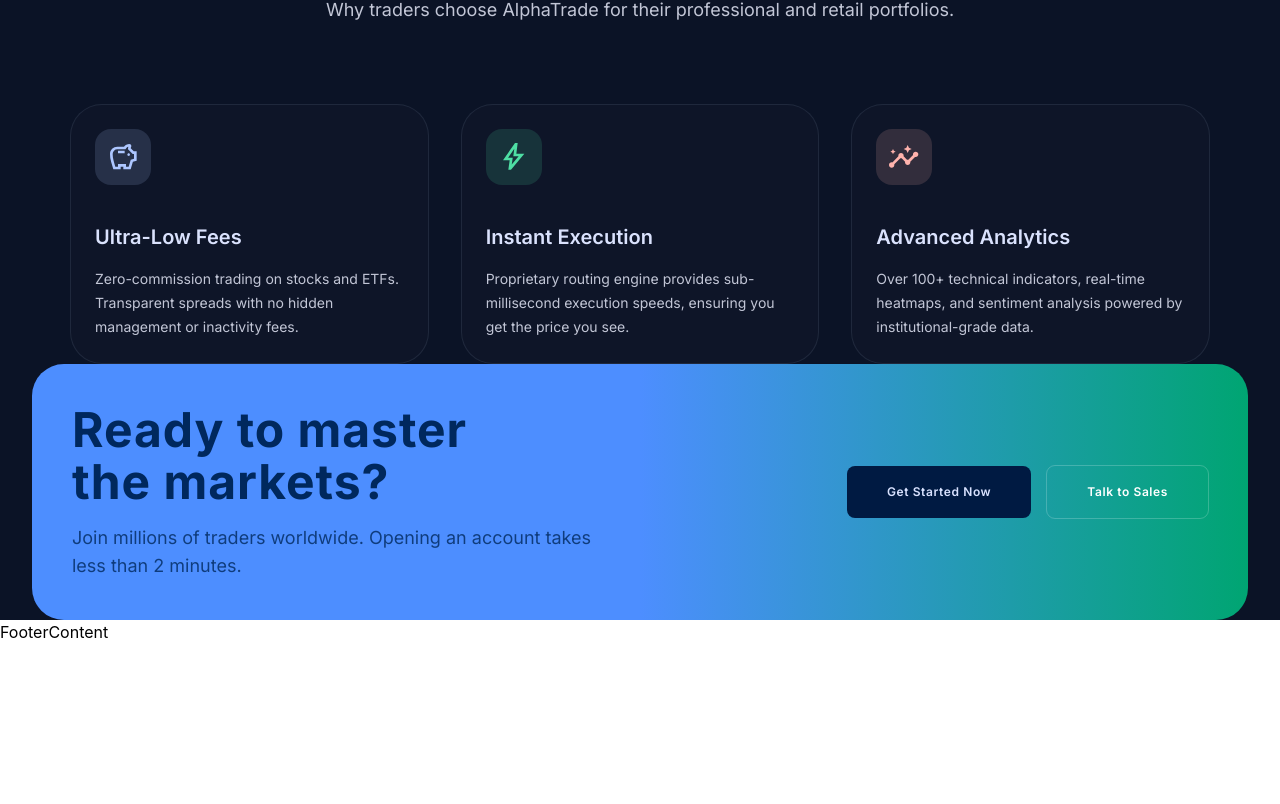
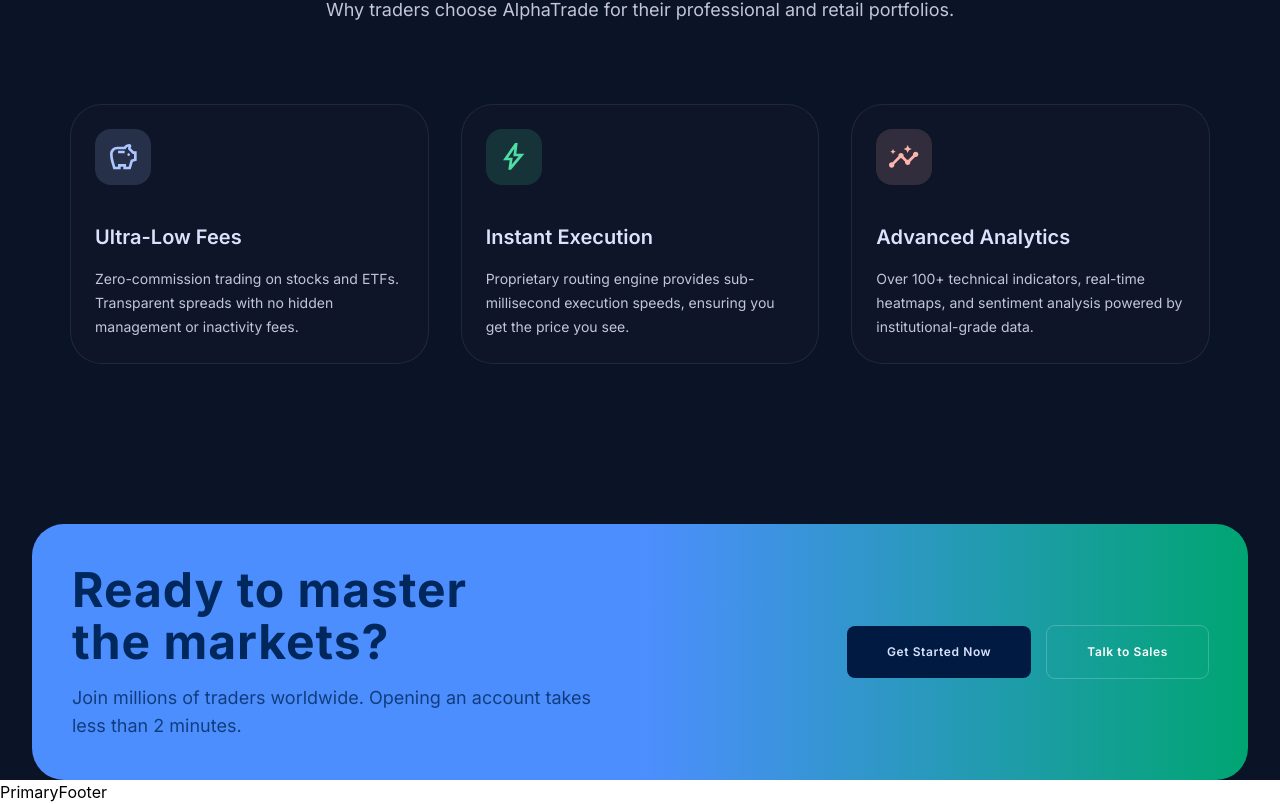
Before and after one commit to alizewulf/alphatrade-pro, a React (Vite) app: page /home in a window 1280 px wide. Shown: the part 1428-2232 px from the top of the page. Before the commit the page ends 2072 px from the top, so only its background shows below. Built offline with nearby package versions, Linux system fonts and the light colour scheme.

Commit message:
refactor: data router provide

```diff
--- a/src/app/App.tsx
+++ b/src/app/App.tsx
@@ -1,10 +1,10 @@
-import AppRoutes from "./AppRoutes"
-
+import { RouterProvider } from "react-router"
+import {router} from './AppRoutes'
 function App() {
 
   return (
     <>
-        <AppRoutes/>
+      <RouterProvider router={router}/>
     </>
   )
 }
--- a/src/app/AppLayout.tsx
+++ b/src/app/AppLayout.tsx
@@ -1,17 +1,30 @@
-import { HeaderContent } from "../widgets/header"
-import { FooterContent } from "../widgets/footer"
-import { Outlet } from "react-router"
+import { HeaderContent } from "../widgets/header";
+import { FooterContent } from "../widgets/footer";
+import { Outlet, useMatches } from "react-router";
+
+type RouteHandle = {
+  footer?: "primary" | "secondary";
+};
 
 function AppLayout() {
+  const matches = useMatches() as Array<{
+    handle?: RouteHandle;
+  }>;
+
+  const footerVariant =
+    matches.at(-1)?.handle?.footer ?? "primary";
+
   return (
     <>
-        <HeaderContent></HeaderContent>
-        <main>
-          <Outlet/>
-        </main>
-        <FooterContent></FooterContent>
+      <HeaderContent />
+
+      <main>
+        <Outlet />
+      </main>
+
+      <FooterContent variant={footerVariant} />
     </>
-  )
+  );
 }
 
 export default AppLayout
--- a/src/app/AppRoutes.tsx
+++ b/src/app/AppRoutes.tsx
@@ -1,18 +1,23 @@
-import { BrowserRouter, Navigate, Route, Routes } from "react-router";
+import { createBrowserRouter, Navigate } from "react-router";
+import AppLayout from "@/app/AppLayout";
 import WelcomePage from "@/pages/WelcomePage/WelcomePage";
-import AppLayout from "@/app/AppLayout";
 
-function AppRoutes() {
-  return (
-    <BrowserRouter>
-      <Routes>
-        <Route element={<AppLayout />}>
-          <Route path="/home" element={<WelcomePage />} />
-          <Route path="/" element={<Navigate to="/home" replace />} />
-        </Route>
-      </Routes>
-    </BrowserRouter>
-  );
-}
-
-export default AppRoutes;
+export const router = createBrowserRouter([
+  {
+    path: "/",
+    element: <AppLayout />,
+    children: [
+      {
+        path: "home",
+        element: <WelcomePage />,
+        handle: {
+          footer: "primary",
+        },
+      },
+      {
+        index: true,
+        element: <Navigate to="/home" replace />,
+      },
+    ],
+  },
+]);
--- a/src/pages/WelcomePage/ui/join-now-section/JoinNowContainer.tsx
+++ b/src/pages/WelcomePage/ui/join-now-section/JoinNowContainer.tsx
@@ -3,7 +3,7 @@
 
 function JoinNowContainer() {
   return (
-    <section className="px-8 bg-bgcolor font-inter w-full">
+    <section className="px-8 bg-bgcolor pt-40 font-inter w-full">
       <div className="bg-[linear-gradient(90deg,#4D8EFF_0%,#4D8EFF_50%,#00A572_100%)] rounded-4xl flex justify-between">
         <div className="w-1/2 p-10 flex flex-col gap-4">
           <JoinNowHeading />
--- a/src/widgets/footer/ui/Footer.tsx
+++ b/src/widgets/footer/ui/Footer.tsx
@@ -1,7 +1,15 @@
-function FooterContent() {
+import PrimaryFooter from "./PrimaryFooter";
+import SecondaryFooter from "./SecondaryFooter";
+
+type FooterContentProps = {
+  variant: "primary" | "secondary";
+};
+function FooterContent({ variant }: FooterContentProps) {
   return (
-    <div>FooterContent</div>
-  )
+    <footer>
+      {variant === "primary" ? <PrimaryFooter /> : <SecondaryFooter />}
+    </footer>
+  );
 }
 
-export default FooterContent
+export default FooterContent;
--- /dev/null
+++ b/src/widgets/footer/ui/PrimaryFooter.tsx
@@ -0,0 +1,7 @@
+function PrimaryFooter() {
+  return (
+    <div>PrimaryFooter</div>
+  )
+}
+
+export default PrimaryFooter
--- /dev/null
+++ b/src/widgets/footer/ui/SecondaryFooter.tsx
@@ -0,0 +1,7 @@
+function SecondaryFooter() {
+  return (
+    <div>SecondaryFooter</div>
+  )
+}
+
+export default SecondaryFooter
```
